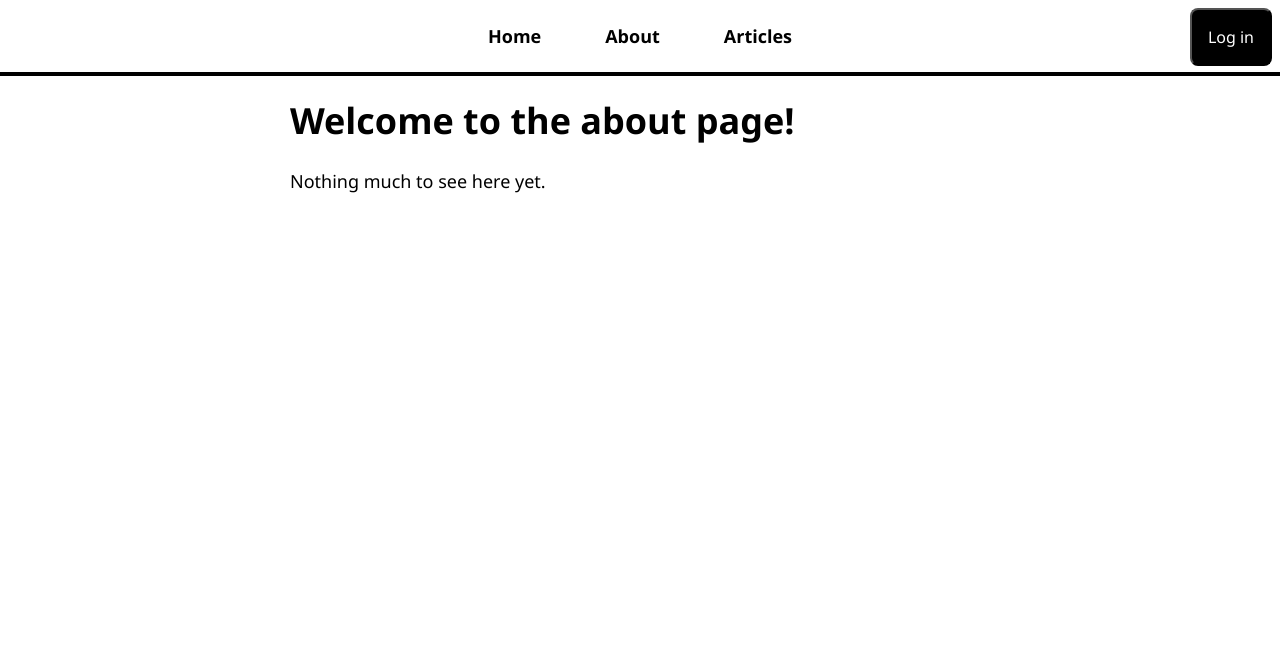
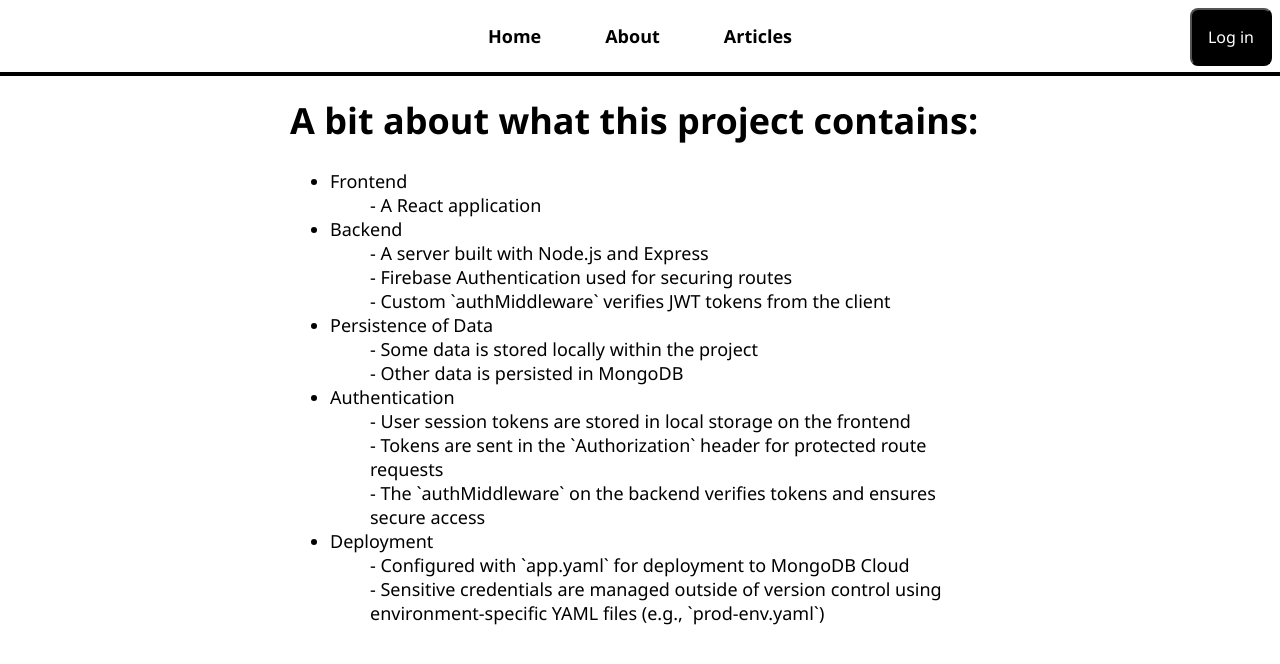
Before and after one commit to dianakaal/coding-practice-2024, a React (Create React App) app in the folder frontend/: page /about in a window 1280 px wide. Shown: the top 664 px of the page. Built offline with nearby package versions, Linux system fonts and the light colour scheme; no server answers.

Commit message:
Improve the About and the Home pages

```diff
--- a/frontend/src/pages/AboutPage.js
+++ b/frontend/src/pages/AboutPage.js
@@ -1,8 +1,25 @@
 const AboutPage = () => {
     return (
         <>
-        <h1>Welcome to the about page!</h1>
-        <p>Nothing much to see here yet.</p>
+        <h1>A bit about what this project contains:</h1>
+        <ul>
+            <li>Frontend</li>
+            <dd>- A React application</dd>
+            <li>Backend</li>
+            <dd>- A server built with Node.js and Express</dd>
+            <dd>- Firebase Authentication used for securing routes</dd>
+            <dd>- Custom `authMiddleware` verifies JWT tokens from the client</dd>
+            <li>Persistence of Data</li>
+            <dd>- Some data is stored locally within the project</dd>
+            <dd>- Other data is persisted in MongoDB</dd>
+            <li>Authentication</li>
+            <dd>- User session tokens are stored in local storage on the frontend</dd>
+            <dd>- Tokens are sent in the `Authorization` header for protected route requests</dd>
+            <dd>- The `authMiddleware` on the backend verifies tokens and ensures secure access</dd>
+            <li>Deployment</li>
+            <dd>- Configured with `app.yaml` for deployment to MongoDB Cloud</dd>
+            <dd>- Sensitive credentials are managed outside of version control using environment-specific YAML files (e.g., `prod-env.yaml`)</dd>
+        </ul>
         </>
     );
 }
--- a/frontend/src/pages/HomePage.js
+++ b/frontend/src/pages/HomePage.js
@@ -2,24 +2,13 @@ const HomePage = () => {
     return (
         <>
         <h1>Welcome!</h1>
-        <p>This is a practice project</p>
+        <p>This is a practice project to refresh React, Express, persistence, and authentication.</p>
         <br/>
-        <p>This project includes:</p>
-        <ul>
-            <li>Frontend</li>
-            <dd>- A React application</dd>
-            <li>Backend</li>
-            <dd>- A server built with Node.js and Express</dd>
-            <dd>- Firebase Authentication used for securing routes</dd>
-            <dd>- Custom `authMiddleware` verifies JWT tokens from the client</dd>
-            <li>Persistence of Data</li>
-            <dd>- Some data is stored locally within the project</dd>
-            <dd>- Other data is persisted in MongoDB</dd>
-            <li>Authentication</li>
-            <dd>- User session tokens are stored in local storage on the frontend</dd>
-            <dd>- Tokens are sent in the `Authorization` header for protected route requests</dd>
-            <dd>- The `authMiddleware` on the backend verifies tokens and ensures secure access</dd>
-        </ul>
+        <p>Please look at the Readme to learn how to run this locally.</p>
+        <p>You may also look at the commits to understand the process of development from scratch to a functional app.</p>
+        <p>Not all the commits are impeccable because a lot of debugging was needed to be done at various stages.</p>
+        <p>It would've been smarter to utitilize branches in this repo, but time constraints caused me not to.</p>
+        <p>I also learned how to deploy this app to MongoCloud, but decided not to include all the files needed for this in the repo.</p>
         </>
     );
 }
```
